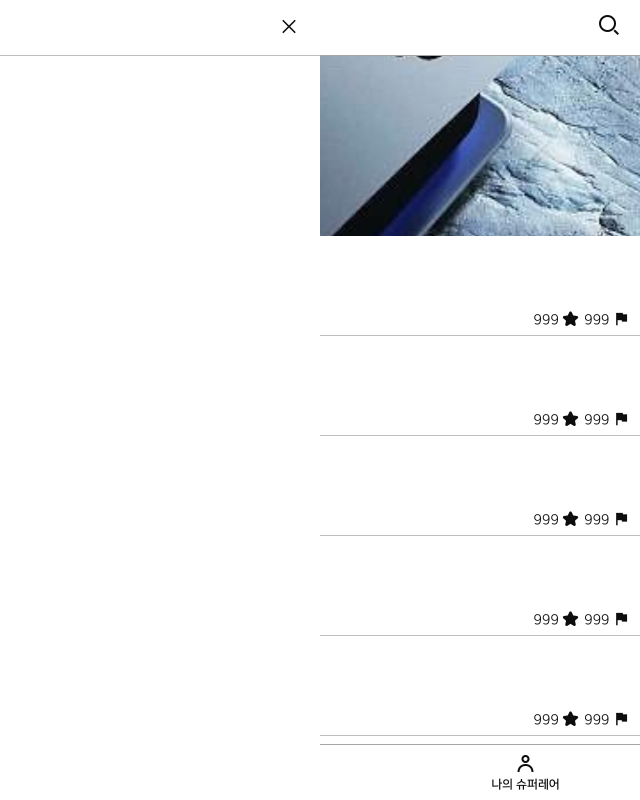
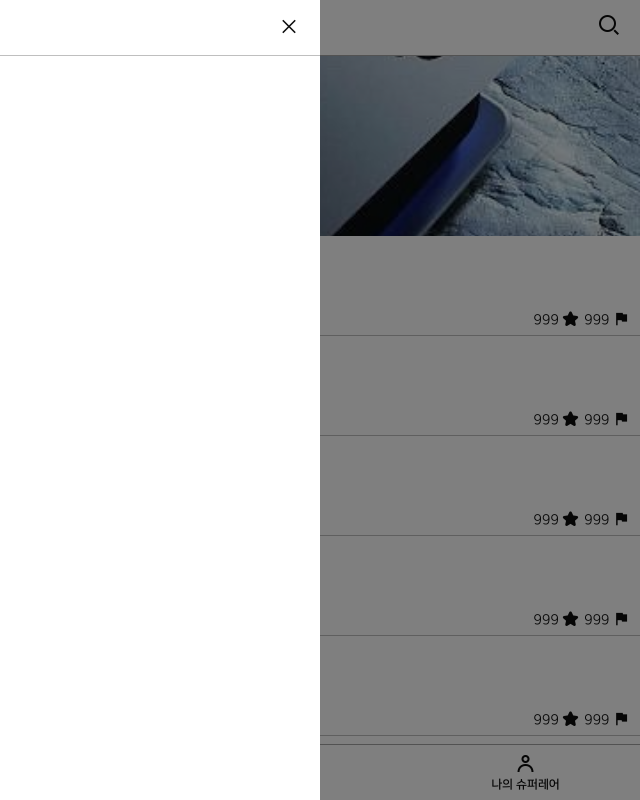
Before and after one commit to gyuholee-dev/auction_app, a React app: page / in a window 1280 px wide. Both pictures are taken after a click on the button 31 px from the left and 27 px from the top of the page. Shown: the whole page, without its empty margins (640-1280 px from the left). Built offline with nearby package versions, Linux system fonts and the light colour scheme.

Commit message:
dimm 상태 추가

```diff
--- a/src/styles/_main.scss
+++ b/src/styles/_main.scss
@@ -41,6 +41,13 @@ aside {
   background-color: rgba(0, 0, 0, 0.5);
   display: none;
   opacity: 0;
+  &.show {
+    display: block;
+  }
+  &.active {
+    opacity: 1;
+  }
+  transition: opacity 0.25s;
 }
 
 // -----------------------------------------------------------------------------
--- a/src/views/components/SideMenu.jsx
+++ b/src/views/components/SideMenu.jsx
@@ -6,17 +6,20 @@ export default class SideMenu extends Component {
   }
 
   render() {
+
+    const toggleMenu = this.props.toggleMenu;
+    const dimmClass = this.props.modal?'dimm show active':'dimm';
+    const menuClass = this.props.open?'open':'close';
+
     return (
       <aside id="sidemenu">
-        <div className="dimm"></div>
-        <nav id="homemenu"
-          className={this.props.open ? 'open' : 'close'}
-        >
+        <div className={dimmClass} onClick={toggleMenu}></div>
+        <nav id="homemenu" className={menuClass}>
           <div className="header">
             <div className="user"></div>
-            <button className="btn none close"
-              onClick={this.props.toggleMenu}
-            ><i className="xi-close"></i></button>
+            <button className="btn none close" onClick={toggleMenu}>
+              <i className="xi-close"></i>
+            </button>
           </div>
         </nav>
       </aside>
--- a/src/views/components/TopMenu.jsx
+++ b/src/views/components/TopMenu.jsx
@@ -6,12 +6,14 @@ export default class TopMenu extends Component {
   }
 
   render() {
+
+    const toggleMenu = this.props.toggleMenu;
+
     return (
       <nav id="topmenu" className="menu top">
-        <button
-          className="btn none"
-          onClick={this.props.toggleMenu}
-        ><i className="xi-bars"></i></button>
+        <button className="btn none" onClick={toggleMenu}>
+          <i className="xi-bars"></i>
+        </button>
         <div className="title">슈퍼레어</div>
         <button className="btn none"><i className="xi-search"></i></button>
       </nav>
--- a/src/views/home.jsx
+++ b/src/views/home.jsx
@@ -15,20 +15,29 @@ export default class Home extends Component {
     super(props)
     this.toggleMenu = this.toggleMenu.bind(this);
     this.state = {
-      open: false,
+      sideMenu: {
+        open: false,
+        modal: false,
+      }
     }
   }
 
   toggleMenu() {
     this.setState({
-      open: !this.state.open,
+      sideMenu: {
+        open: !this.state.sideMenu.open,
+        modal: !this.state.sideMenu.modal,
+      }
     });
   }
 
   render() {
     return (
       <>
-        <SideMenu open={this.state.open} toggleMenu={this.toggleMenu}/>
+        <SideMenu
+          {...this.state.sideMenu}
+          toggleMenu={this.toggleMenu}
+        />
         <TopMenu toggleMenu={this.toggleMenu}/>
         <Main />
         <BottomMenu />
```
